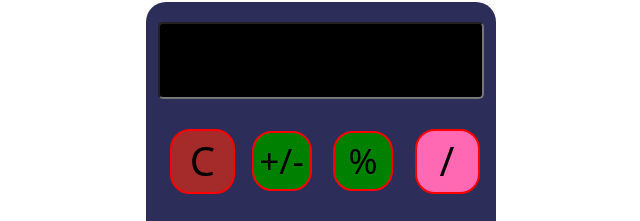
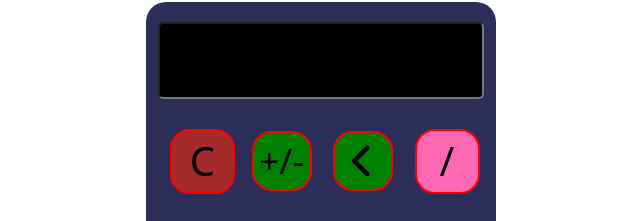
Before and after one commit to Reddah14/_Nology, a plain HTML site: page calculator-challenge/main.html in a window 1280 px wide. Shown: the part 81-302 px from the top of the page, 319-959 px from the left. Drawn offline with nearby package versions, Linux system fonts and the light colour scheme.

Commit message:
--- replace on html  "%" button for Delete one character

```diff
--- a/calculator-challenge/main.html
+++ b/calculator-challenge/main.html
@@ -36,8 +36,8 @@
           </button>
         </div>
         <div class="col-3">
-          <button id="percentage-btn" class="button--special-operation">
-            %
+          <button id="delete-one-character" class="button--special-operation">
+            <i class="fas fa-chevron-left"></i>
           </button>
         </div>
         <div class="col-3">
```
